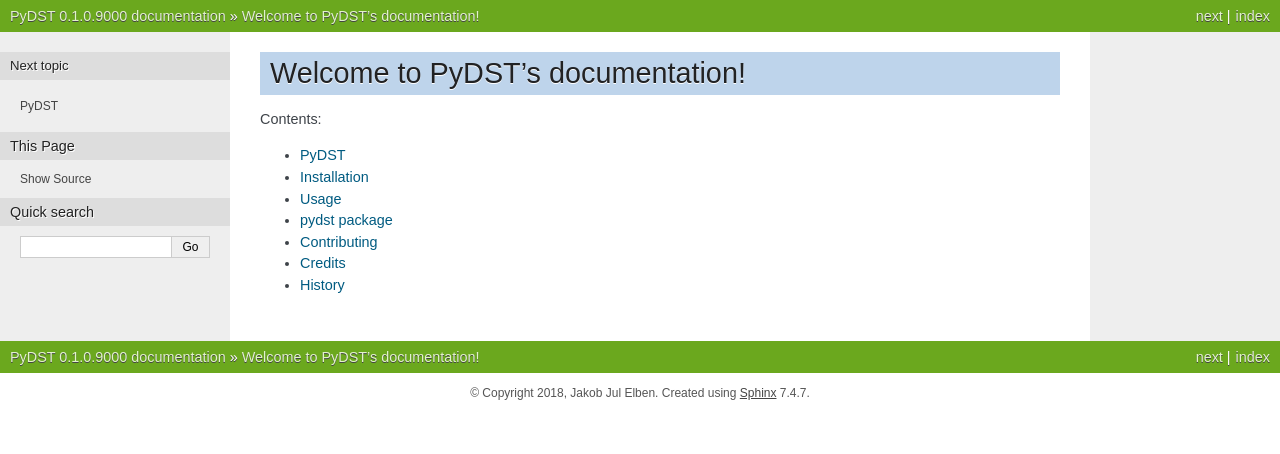
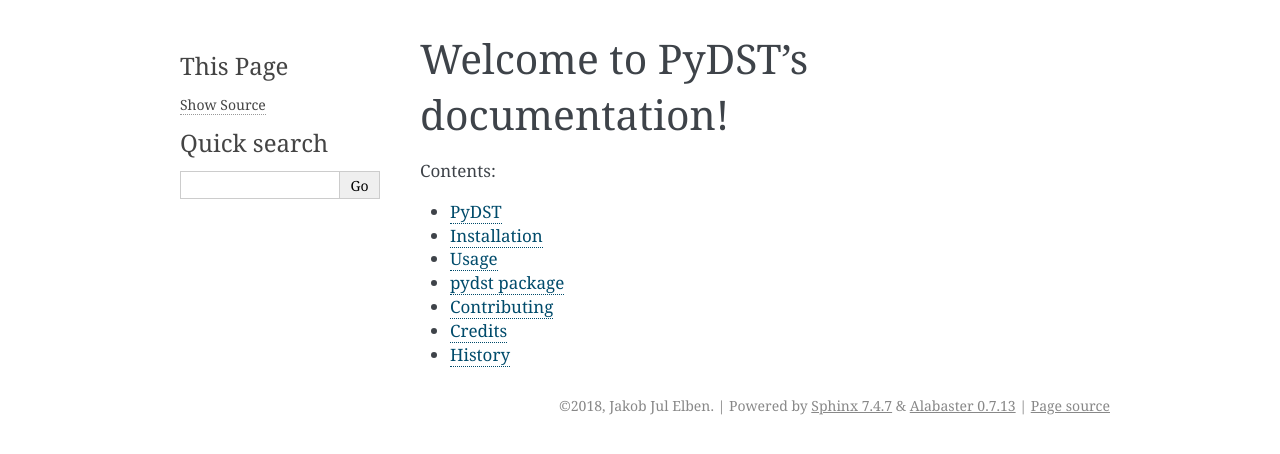
Before and after one commit to elben10/pydst2, a Sphinx documentation site: the page built from docs/index.rst, in a window 1280 px wide. Shown: the top 454 px of the page. Built offline with Sphinx 7.4.7, drawn with Linux system fonts in a browser that asks for light colours.

Commit message:
Change theme

```diff
--- a/docs/conf.py
+++ b/docs/conf.py
@@ -86,7 +86,7 @@ todo_include_todos = False
 # The theme to use for HTML and HTML Help pages.  See the documentation for
 # a list of builtin themes.
 #
-html_theme = 'nature'
+html_theme = 'alabaster'
 
 # Theme options are theme-specific and customize the look and feel of a
 # theme further.  For a list of options available for each theme, see the
--- a/requirements_dev.txt
+++ b/requirements_dev.txt
@@ -12,3 +12,5 @@ pytest==3.4.2
 pytest-runner==2.11.1
 
 pandas==0.20.3
+
+numpydoc
```
